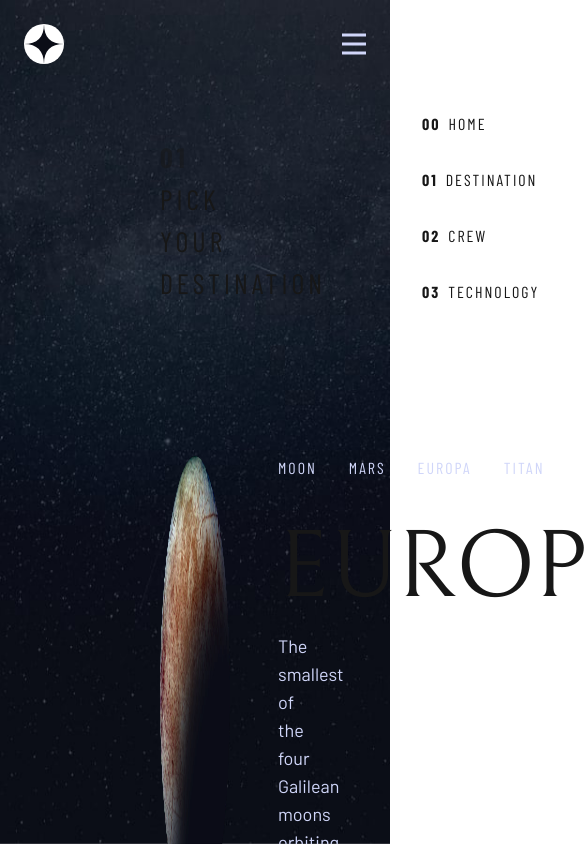
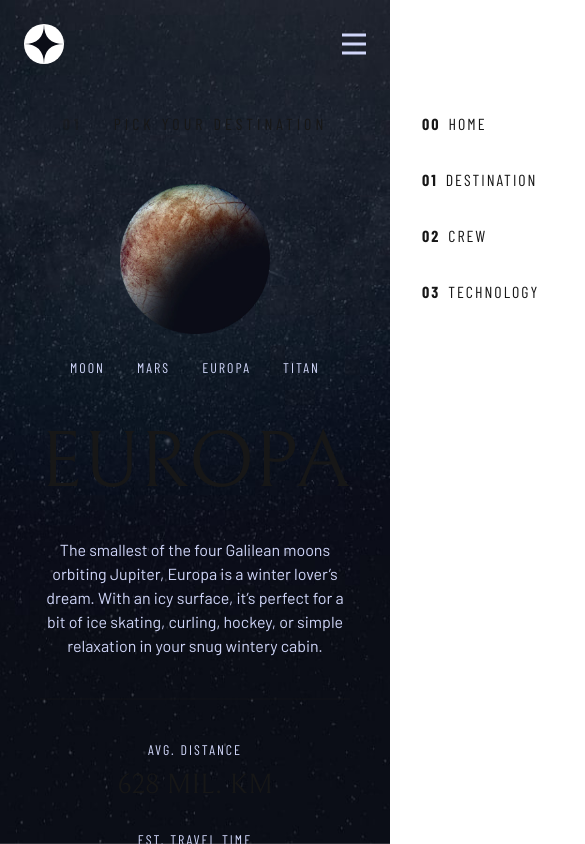
Before and after one commit to ozematt/Space-tourism_Next.js, a Next.js app: page /destination/europa in a window 390 px wide. Shown: the top 844 px of the page, 585 px wide, since content can reach past the window. Built offline with nearby package versions, Linux system fonts and the light colour scheme.

Commit message:
added destination media queries

```diff
--- a/src/app/destination/[planet]/page.tsx
+++ b/src/app/destination/[planet]/page.tsx
@@ -15,8 +15,8 @@ const PlanetPage = async ({ params }: PlanetPageProps) => {
         className="fixed inset-0 -z-1 h-screen w-screen object-cover"
       />
 
-      <div className="mx-40 my-12">
-        <h4 className="font-barlow-condensed text-[28px] tracking-[4px] uppercase">
+      <div className="mx-10 my-6 sm:my-12 lg:mx-40">
+        <h4 className="font-barlow-condensed text-center tracking-[4px] uppercase sm:text-left sm:text-xl lg:text-[28px]">
           <span className="pr-6 font-bold opacity-50">01</span> pick your
           destination
         </h4>
--- a/src/components/Destination.tsx
+++ b/src/components/Destination.tsx
@@ -14,17 +14,18 @@ type DestinationProps = {
 ``;
 const Destination = ({ planet }: DestinationProps) => {
   return (
-    <div className="mt-6 flex h-full max-h-[734px] justify-between py-32">
+    <div className="mt-6 flex h-full max-h-[734px] justify-between max-xl:flex-col max-xl:items-center sm:py-16 lg:py-32">
       {" "}
       <Image
         src={planets[planet].image}
         alt={planets[planet].imageAlt}
         width={480}
         height={480}
+        className="my-6 size-[150px] shrink-0 sm:size-[300px] lg:size-[480px]"
       />
-      <div className="w-full max-w-[539px] px-12">
+      <div className="w-full max-xl:text-center sm:px-[87px] lg:px-12 xl:max-w-[539px]">
         {/* planet navigation */}
-        <div className="flex gap-8">
+        <div className="flex gap-8 max-xl:justify-center sm:mt-20">
           {planetsArr.map((element) => (
             <Link
               key={element}
@@ -32,7 +33,7 @@ const Destination = ({ planet }: DestinationProps) => {
               className="relative"
             >
               <h6
-                className={`peer text-space-blue font-barlow-condensed tracking-[2px] uppercase hover:text-white`}
+                className={`peer text-space-blue font-barlow-condensed text-sm tracking-[2px] uppercase hover:text-white sm:text-base`}
               >
                 {element}
               </h6>
@@ -40,17 +41,18 @@ const Destination = ({ planet }: DestinationProps) => {
             </Link>
           ))}
         </div>
-        <h2 className="font-bellefair mt-10 text-8xl uppercase">
+
+        <h2 className="font-bellefair mt-6 text-[80px] uppercase lg:mt-10 lg:text-8xl">
           {planets[planet].name}
         </h2>
-        <p className="text-space-blue font-barlow pt-4 text-lg">
+        <p className="text-space-blue font-barlow pt-4 xl:text-lg">
           {planets[planet].description}
         </p>
         <div className="my-10 border-[0.5px] opacity-30" />
 
-        <div className="flex gap-6">
+        <div className="flex gap-6 max-[400px]:flex-col max-[400px]:items-center sm:justify-between">
           <div className="w-full max-w-[210px]">
-            <p className="font-barlow-condensed text-sm tracking-[2px] uppercase">
+            <p className="font-barlow-condensed text-space-blue text-sm tracking-[2px] uppercase">
               avg. distance
             </p>
             <p className="font-bellefair pt-1 text-[28px] uppercase">
@@ -58,7 +60,7 @@ const Destination = ({ planet }: DestinationProps) => {
             </p>
           </div>
           <div className="w-full max-w-[210px]">
-            <p className="font-barlow-condensed text-sm tracking-[2px] uppercase">
+            <p className="font-barlow-condensed text-space-blue text-sm tracking-[2px] uppercase">
               est. travel time
             </p>
             <p className="font-bellefair pt-1 text-[28px] uppercase">
```
